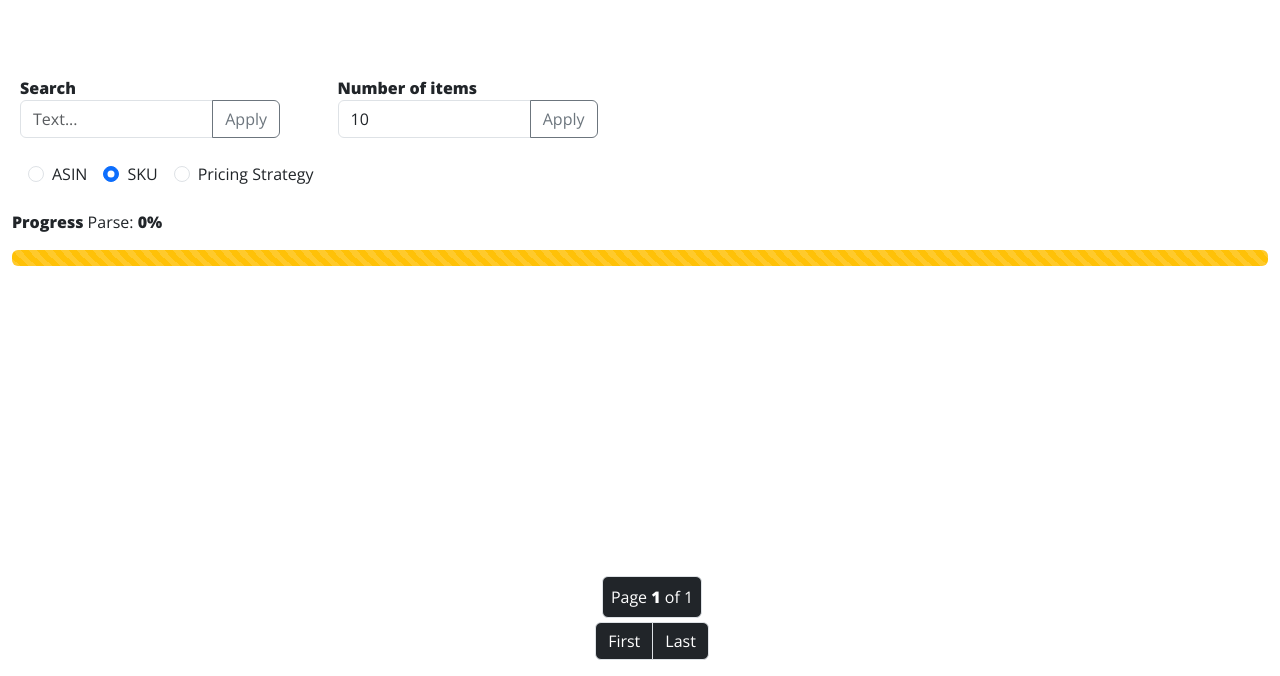
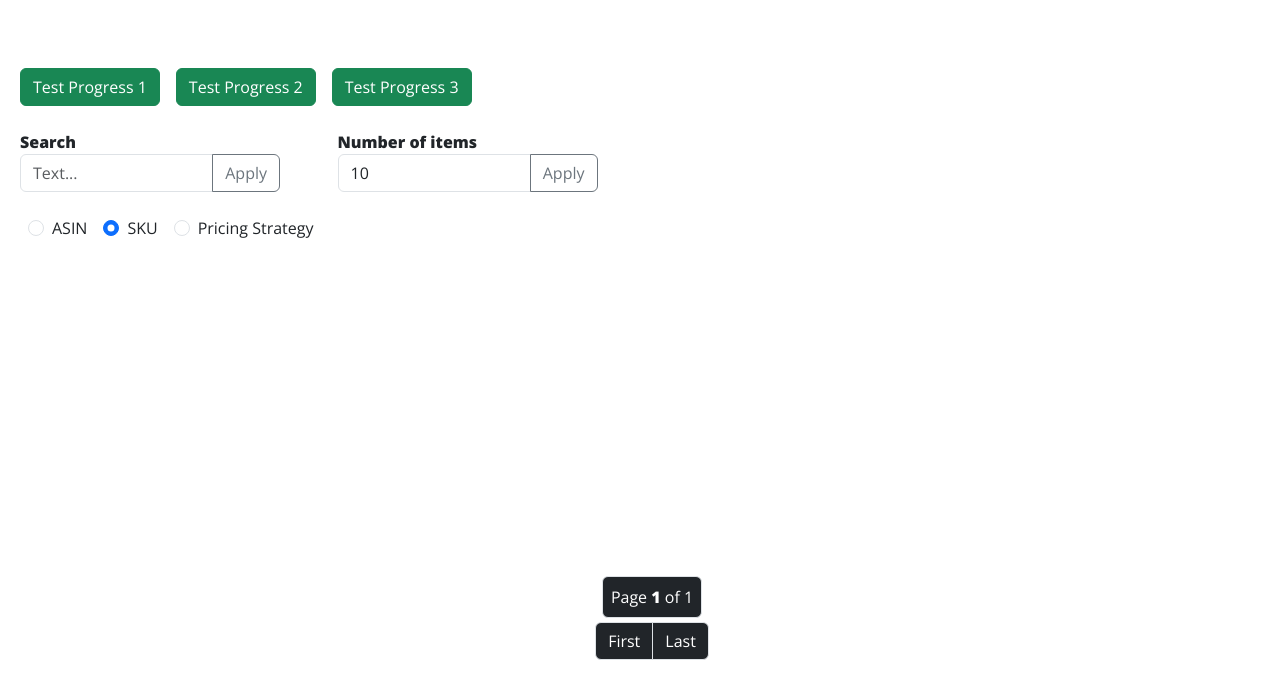
Before and after one commit to yarpshedzyal/all_for_one_nexus, a Flask app: page /index in a window 1280 px wide. Shown: the part 124-800 px from the top of the page. Run offline with Flask 3, Linux system fonts and the light colour scheme; the visitor is signed in with stand-in values (Sample User, id 1); a database or web service that is not in the repository returns one stand-in record (values such as "Sample title"); data that the repository does not hold is empty; some libraries are stand-ins or nearby versions; some web fonts are replaced.

Commit message:
ya shac umru nahuy

```diff
--- /dev/null
+++ b/static/Socket/UI/ui_progress.js
@@ -0,0 +1,19 @@
+function ui_progress(data) {
+  let ProgressInformation = document.querySelector('#ProgressInformation');
+  ProgressInformation.insertAdjacentHTML("beforeend", `
+  <div class="d-flex flex-column progressBlock" data-category="${data.category}">
+    <div>
+      <p>
+        <strong>Progress</strong>
+        Parse: <b class="textProgress" data-category="${data.category}">${data.progress}%</b>
+      </p>
+    </div>
+    <div class="progress progress-bar-striped bg-warning progressBar progress-bar-animated" data-category="${data.category}">
+      <div class="progress-bar progress-bar-striped progressBar progress-bar-animated" data-category="${data.category}" role="progressbar"
+        aria-valuenow="${data.progress}" aria-valuemin="0" aria-valuemax="100" style="width: ${data.progress}%"></div>
+    </div>
+  </div>
+  `);
+}
+
+export default ui_progress;
--- /dev/null
+++ b/static/Socket/components/progress_update.js
@@ -0,0 +1,60 @@
+import SocketGet from "../modules/SocketGet.js";
+import ui_progress from "../UI/ui_progress.js";
+function progress_update(socket, url) {
+  socket.on(url, async (res) => {
+    let ProgressInformation = document.querySelector("#ProgressInformation");
+    console.log(res);
+    if (res.progress) {
+      if (ProgressInformation.children.length === 0) {
+        ui_progress(res);
+      } else {
+        let progressBlock = document.querySelectorAll(".progressBlock");
+        console.log(progressBlock);
+
+        // Используем флаг для отслеживания, найден ли существующий блок
+        let blockFound = false;
+
+        progressBlock.forEach((thisBlock) => {
+          if (thisBlock.dataset.category === res.category) {
+            blockFound = true;
+
+            let textProgress = document.querySelectorAll(".textProgress");
+            let progressBar = document.querySelectorAll(".progressBar");
+            textProgress.forEach((thisText) => {
+              if (thisText.dataset.category === res.category) {
+                thisText.textContent = (res.message !== undefined ? `${res.message}` : `${res.progress}%`);
+              }
+            });
+
+            progressBar.forEach((thisBar) => {
+              if (thisBar.dataset.category === res.category) {
+                if (res.progress <= 0) {
+                  thisBar.classList.add("progress-bar-animated");
+                  thisBar.classList.remove("bg-success");
+                }
+                if (thisBar.role === "progressbar") {
+                  thisBar.style.width = `${res.progress}%`;
+                  thisBar.ariaValueNow = res.progress;
+                  if (res.progress >= 100) {
+                    thisBar.classList.add("bg-success");
+                  } else if (res.progress <= 0) {
+                    thisBar.attributes.style.value = `"width: 0%"`;
+                    thisBar.ariaValueNow = 0;
+                  }
+                }
+              }
+            });
+          }
+        });
+
+        // Если не найден существующий блок, создаем новый
+        if (!blockFound) {
+          ui_progress(res);
+        }
+      }
+    }
+  });
+}
+
+
+export default progress_update;
--- a/static/Socket/modules/SocketGet.js
+++ b/static/Socket/modules/SocketGet.js
@@ -1,6 +1,6 @@
 function SocketGet(socket, value) {
   return new Promise((resolve, reject) => {
-    socket.once(value, async (res) => {
+    socket.on(value, async (res) => {
       await resolve(res);
     });
   });
--- a/static/components/ParseSelected.js
+++ b/static/components/ParseSelected.js
@@ -12,25 +12,15 @@ function ParseSelected(data) {
     let setData = new Set();
     ParseSelectedPrices.addEventListener("click", () => {
       setData.clear();
-
       ForInpSelected()
       let arrData = Array.from(setData);
-      // socket.emit("PSDP", { arrData });
-      SocketPost(socket,"selected_parse", {arrData});
-      console.log(arrData);
-      arrData = [];
-      console.log(setData);
+      SocketPost(socket,"PSDP", {arrData});
     }, false);
     ParseSelectedDeliveryPrices.addEventListener("click", () => {
       setData.clear();
-
       ForInpSelected()
       let arrData = Array.from(setData);
-      // socket.emit("PSDP", { arrData });
-      SocketPost(socket,"delivery_selected_parse", {arrData});
-      console.log(arrData);
-      arrData = [];
-      console.log(setData);
+      SocketPost(socket,"PSDP", {arrData});
     }, false);
 
 
--- a/static/script.js
+++ b/static/script.js
@@ -12,27 +12,20 @@ import SearchRadio from "./components/SearchRadio.js";
 import AddProductForm from "./components/AddProductForm.js";
 import DeleteSelectedButton from "./components/DeleteSelectedButton.js";
 import addviascsv from "./components/addviacsv.js";
-import ProgressBar from "./components/ProgressBar.js";
 import logoAnimate from "./components/logoAnimate.js";
 
 
 // Import Modules Sockets
 import SocketGet from "./Socket/modules/SocketGet.js";
 import SocketPost from "./Socket/modules/SocketPost.js";
-
-
-SocketPost(socket,'test_event',{ message: "text test 1 2 3" })
-SocketGet(socket,'test_response').then((res)=>{
-    console.log(res);
-})
-
-SocketPost(socket,'test2',{ message: "qweqwe" })
-SocketGet(socket,'resTest2').then((res)=>{
-    console.log(res);
-})
+import progress_update from "./Socket/components/progress_update.js"
 
 
 
+socket.on("message", async (res) => {
+    alert(res);
+    console.log(res);
+});
 
 document.querySelector("#btnCollapse").addEventListener("click",()=>{
     document.querySelector(".navbar-collapse").classList.toggle("show");
@@ -51,13 +44,17 @@ fetch_data().then(async (data) => {
     await Cuscomize();
     await addviascsv(data, ArrKeys);
 });
-
 NumberOfItems(ArrKeys);
 SearchRadio(ArrKeys);
 AddProductForm();
 DeleteSelectedButton();
-ProgressBar(socket)
 logoAnimate();
+
+//socket get pregress
+progress_update(socket, "progress_delivery_update");
+progress_update(socket, "progress_1");
+progress_update(socket, "progress_2");
+progress_update(socket, "progress_3");
 
 
 // Refresh по классу. Нужно только добавить на кнопку. thisBtnRefresh
@@ -76,224 +73,37 @@ thisBtnRefresh.forEach((thisBtn) =>{
 })
 
 
-let download_tsv = document.querySelector('#download-tsv')
-download_tsv.addEventListener('click', ()=>{window.location.href = '/download_tsv_report'})
+let download_tsv = document.querySelector('#download-tsv');
+download_tsv.addEventListener('click', ()=>{window.location.href = '/download_tsv_report'});
 
+/*
+    Отправка на запроса на сервер парсить страницы Parse All Prices, Parse All Delivery Prices.
+    Также, кнопка Parse Selected Delivery Prices и Parse Selected Prices
+    вызываются из файла ParseSelected.
+*/
 document.querySelector("#parse-all-prices-button").addEventListener("click",()=>{
-    FETCH("/parse_all").then((res)=>{
-        alert(res.message)
+    SocketPost(socket,"parse_all").then((res)=>{
         console.log(res);
-    })
+      });
+});
+document.querySelector("#parse-all-delivery-prices-button").addEventListener("click", () => {
+    SocketPost(socket,"delivery_all_parse").then((res)=>{
+      console.log(res);
+    });
 });
 
-
-
-
-
-
-
-// parse_all
-
-
-// WTF();
-
-//
-
-// // Function to show the modal and form fields
-// function showModal() {
-//     const modalOverlay = document.getElementById('modal-overlay');
-//     modalOverlay.style.display = 'block';
-
-//     // Show the form fields
-//     const addProductForm = document.getElementById('add-product-form');
-//     addProductForm.style.display = 'block';
-// }
-
-// // Function to hide the modal and form fields
-// function hideModal() {
-//     const modalOverlay = document.getElementById('modal-overlay');
-//     modalOverlay.style.display = 'none';
-
-//     // Hide the form fields
-//     const addProductForm = document.getElementById('add-product-form');
-//     addProductForm.style.display = 'none';
-// }
-
-// // Show the modal when the "Add Product" button is clicked
-// document.getElementById('add-product-button').addEventListener('click', showModal);
-
-// // Hide the modal when the close button is clicked
-// document.getElementById('close-add-product-modal').addEventListener('click', hideModal);
-
-// // Hide the modal when the form is submitted
-// document.getElementById('add-product-form').addEventListener('submit', function (e) {
-//     e.preventDefault();
-//     hideModal();
-// });
-
-// Handle form submission
-// document.getElementById('add-product-form').addEventListener('submit', function (e) {
-//     e.preventDefault();
-
-//     // Get input values
-//     const sku = document.getElementById('sku').value;
-//     const name = document.getElementById('name').value;
-//     const thrLink = document.getElementById('thr-link').value;
-//     const wsLink = document.getElementById('ws-link').value;
-//     const pricingStrategy = document.getElementById('pricing-strategy').value;
-//     const basicHandlingTime = document.getElementById('basic-handling-time').value;
-//     const price = document.getElementById('price').value;
-//     const medianHT = document.getElementById('median-ht').value;
-
-//     // Send the data to your Flask server using Fetch
-//     fetch('/add_product', {
-//         method: 'POST',
-//         body: JSON.stringify({
-//             sku: sku,
-//             name: name,
-//             thrLink: thrLink,
-//             wsLink: wsLink,
-//             pricingStrategy: pricingStrategy,
-//             basicHandlingTime: basicHandlingTime,
-//             price: price,
-//             medianHT: medianHT
-//             // Add other fields as needed
-//         }),
-//         headers: {
-//             'Content-Type': 'application/json'
-//         }
-//     })
-//         .then(response => response.json())
-//         .then(data => {
-//             // Handle the response from the server
-//             if (data.success) {
-//                 // Close the modal and potentially update the product list
-//                 document.getElementById('modal-overlay').style.display = 'none';
-//                 // You can update the product list here if needed
-//             } else {
-//                 // Handle errors, display a message, etc.
-//             }
-//         });
-// });
-
-// JavaScript code
-// const menuContainer = document.getElementById('menu-container');
-// const addProductButton = document.getElementById('add-product-button');
-
-// // Show the menu when hovering near the top
-// window.addEventListener('mousemove', (e) => {
-//     if (e.clientY < 50) {
-//         menuContainer.style.display = 'block';
-//     } else {
-//         menuContainer.style.display = 'none';
-//     }
-// });
-
-// // Hide the menu when clicking the "Add Product" button
-// addProductButton.addEventListener('click', () => {
-//     menuContainer.style.display = 'none';
-// });
-
-// Handle the "Delete Selected" button click
-// document.getElementById('delete-selected-button').addEventListener('click', function () {
-//     // Get all checkboxes
-//     const checkboxes = document.querySelectorAll('input[name="selected_product"]');
-//     const selectedIds = [];
-
-//     // Collect IDs of selected items
-//     checkboxes.forEach(checkbox => {
-//         if (checkbox.checked) {
-//             selectedIds.push(checkbox.value);
-//         }
-//     });
-
-//     if (selectedIds.length === 0) {
-//         alert('No items selected for deletion.');
-//         return;
-//     }
-
-//     // Ask for confirmation
-//     const confirmation = confirm(`Are you sure you want to delete ${selectedIds.length} selected items?`);
-
-//     if (confirmation) {
-//         // Send an AJAX request to delete selected items
-//         fetch('/delete_selected', {
-//             method: 'POST',
-//             body: JSON.stringify({ selectedIds }),
-//             headers: {
-//                 'Content-Type': 'application/json',
-//             },
-//         })
-//             .then(response => response.json())
-//             .then(data => {
-//                 if (data.success) {
-//                     // Items were successfully deleted, you can update the table or take other actions here
-//                     alert(`Deleted ${selectedIds.length} items.`);
-//                 } else {
-//                     // Handle the case where the deletion was not successful
-//                     alert('Failed to delete items.');
-//                 }
-//             });
-//     }
-// });
-
-
-
-
-
-
-
-// // Fetch data function
-// function fetchData(page, perPage) {
-//     // Make an AJAX request to the server with the page and perPage parameters
-//     fetch(`/fetch_data?page=${page}&per_page=${perPage}`)
-//         .then(response => {
-//             if (!response.ok) {
-//                 throw new Error('Network response was not ok');
-//             }
-//             return response.json();
-//         })
-//         .then(data => {
-//             // Update the table with the new data
-//             updateTable(data.items);
-
-//             // Update the current page number and total number of pages
-//             updatePagination(data.currentPage, data.totalPages);
-//         })
-// }
-
-// // Function to update the table with new data
-// function updateTable(items) {
-//     const table = document.getElementById('table-body');
-//     // const tbody = table.getElementById('table-body');
-
-//     // Clear existing table rows
-//     table.innerHTML = '';
-
-//     // Loop through the items and add rows to the table
-//     // Populate the table rows with data
-//     items.forEach(item => {
-//         const row = document.createElement('tr');
-//         for (const key in item) {
-//             if (item.hasOwnProperty(key)) {
-//                 const cell = document.createElement('td');
-//                 cell.textContent = item[key];
-//                 row.appendChild(cell);
-//             }
-//         }
-//         table.appendChild(row);
-//     });
-// }
-
-
-// // Function to update the current page number and total number of pages
-// function updatePagination(currentPage, totalPages) {
-//     const currentPageSpan = document.getElementById('current-page');
-//     const totalPagesSpan = document.getElementById('total-pages');
-
-//     // Update the current page number
-//     currentPageSpan.textContent = currentPage;
-
-//     // Update the total number of pages
-//     totalPagesSpan.textContent = totalPages;
-// }
+document.querySelector("#TestProgress1").addEventListener("click", () => {
+    SocketPost(socket,"TestProgress1").then((res)=>{
+      console.log(res);
+    });
+});
+document.querySelector("#TestProgress2").addEventListener("click", () => {
+    SocketPost(socket,"TestProgress2").then((res)=>{
+      console.log(res);
+    });
+});
+document.querySelector("#TestProgress3").addEventListener("click", () => {
+    SocketPost(socket,"TestProgress3").then((res)=>{
+      console.log(res);
+    });
+});
--- a/templates/index.html
+++ b/templates/index.html
@@ -300,8 +300,12 @@
       <div class="container-fluid">
          <div class="row mt-10">
             <div class="col-12 d-flex flex-column my-2">
+               <div class="d-flex">
+                  <button id="TestProgress1" class="btn btn-success m-2">Test Progress 1</button>
+                  <button id="TestProgress2" class="btn btn-success m-2">Test Progress 2</button>
+                  <button id="TestProgress3" class="btn btn-success m-2">Test Progress 3</button>
+               </div>
                <div class="d-flex my-2">
-
                   <div class="d-flex flex-column m-2">
                      <div>
                         <form class="form-inline">
@@ -349,17 +353,7 @@
                   </div>
                </div>
 
-               <div class="d-flex flex-column">
-                  <div>
-                     <p>
-                        <strong>Progress</strong>
-                        Parse: <b id="textProgress">0%</b>
-                     </p>
-                  </div>
-                  <div id="progressBlock" class="progress progress-bar-striped bg-warning">
-                     <div id="progressBar" class="progress-bar progress-bar-striped" role="progressbar"
-                        aria-valuenow="0" aria-valuemin="0" aria-valuemax="100" style="width: 0%"></div>
-                  </div>
+               <div id="ProgressInformation" class="d-flex flex-column">
                </div>
 
             </div>
```
Also changed, not shown: app.py (line endings or trailing spaces).
